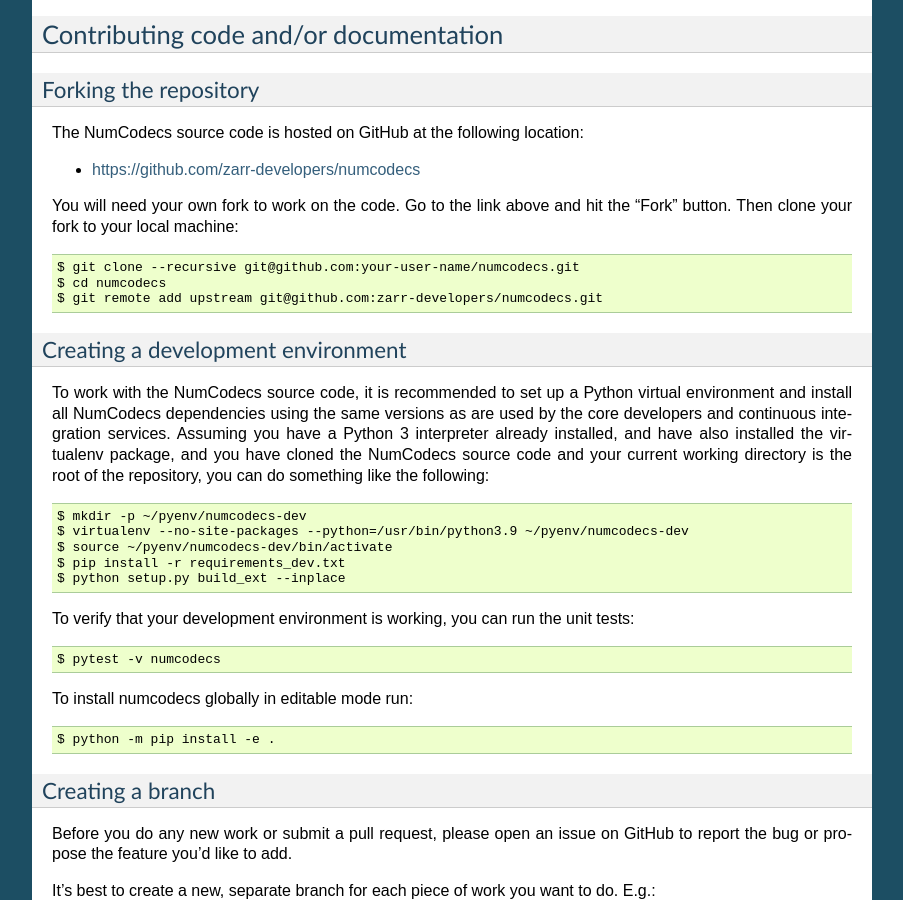
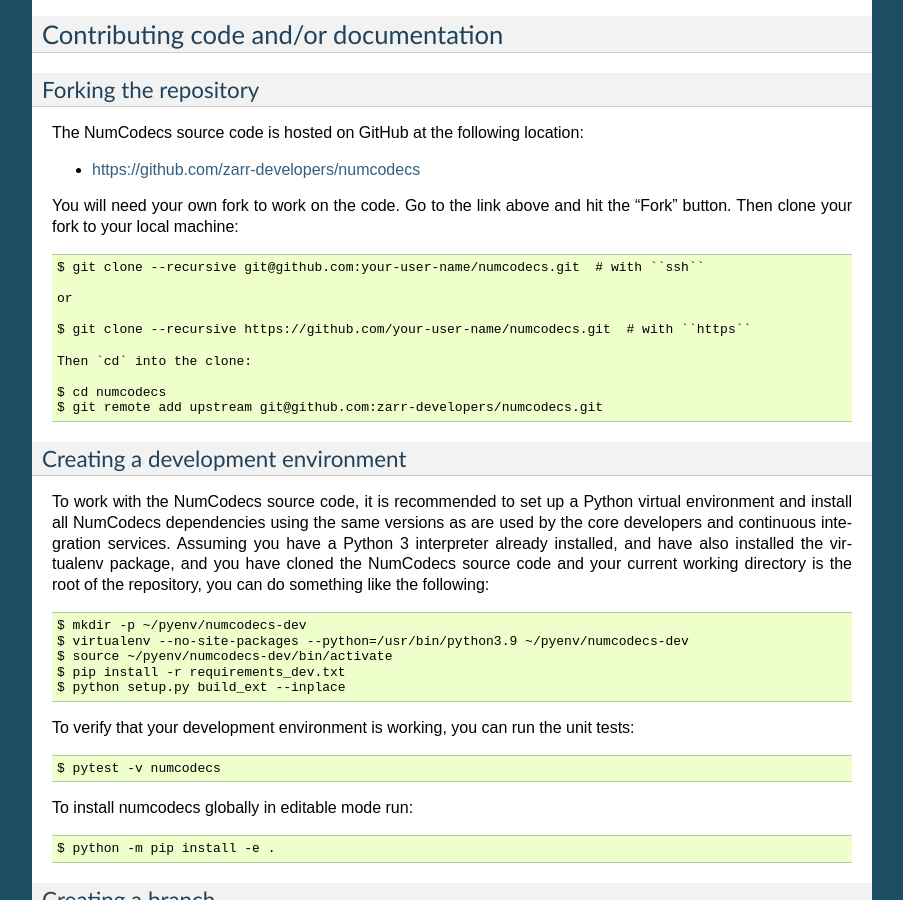
Before and after one commit to zarr-developers/numcodecs, a Sphinx documentation site: the page built from docs/contributing.rst, in a window 1280 px wide and 900 px high, scrolled down 1063 px. Shown: the whole window, without its empty margins (198-1101 px from the left). Built offline with Sphinx 7.4.7, drawn with Linux system fonts in a browser that asks for light colours; pages that are not in the unit, such as notebooks, are missing from menus; the version number could not be read and is left out.

Commit message:
Document both ssh and https
Co-authored-by: jakirkham <jakirkham@gmail.com>

```diff
--- a/docs/contributing.rst
+++ b/docs/contributing.rst
@@ -75,7 +75,14 @@
 You will need your own fork to work on the code. Go to the link above and hit
 the "Fork" button. Then clone your fork to your local machine::
 
-    $ git clone --recursive git@github.com:your-user-name/numcodecs.git
+    $ git clone --recursive git@github.com:your-user-name/numcodecs.git  # with ``ssh``
+
+    or
+
+    $ git clone --recursive https://github.com/your-user-name/numcodecs.git  # with ``https``
+
+    Then `cd` into the clone:
+
     $ cd numcodecs
     $ git remote add upstream git@github.com:zarr-developers/numcodecs.git
 
```
